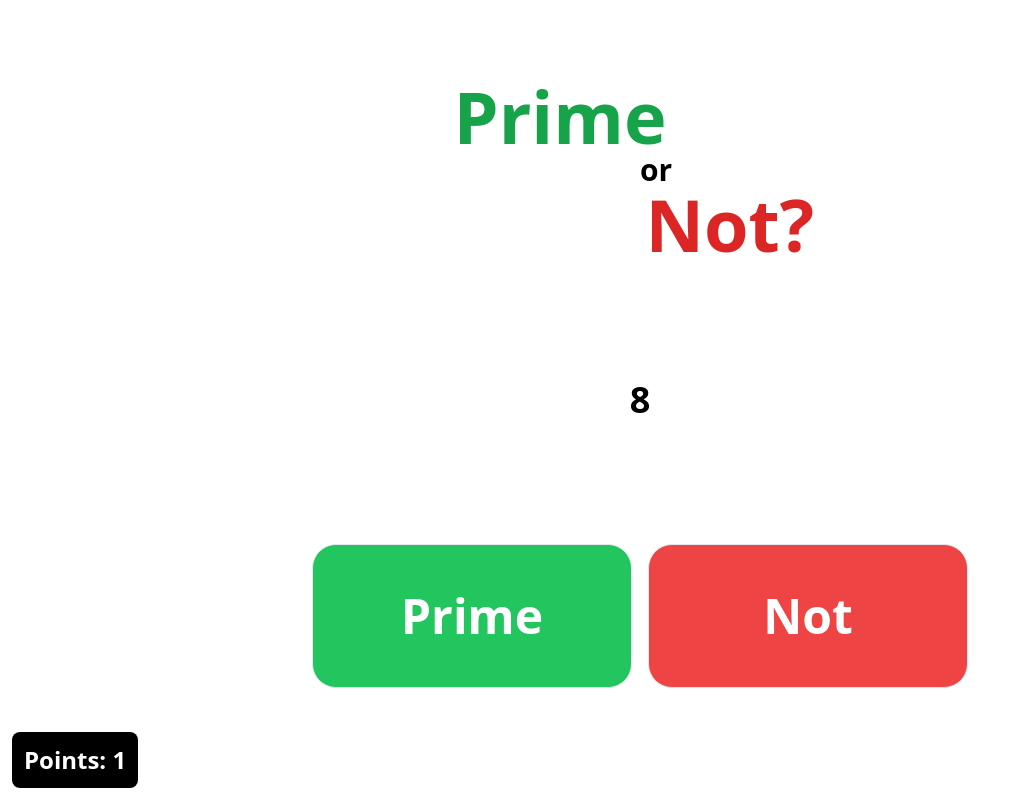
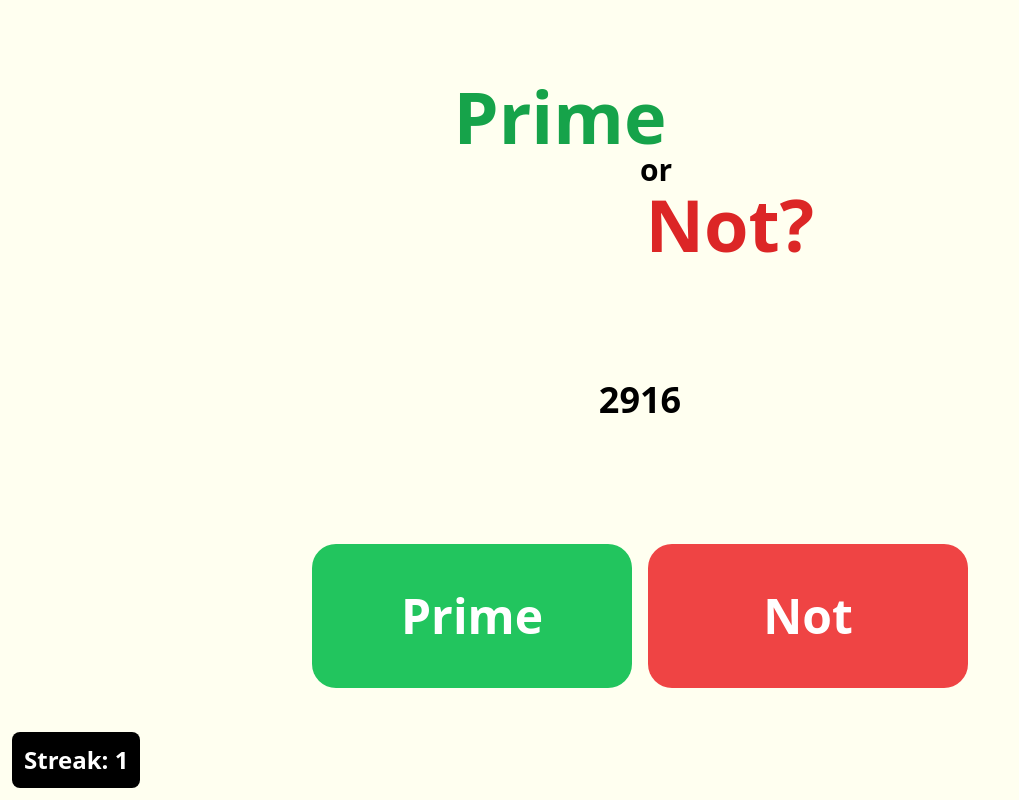
Before and after one commit to michaeltio/CendolBarneyUAS, a React (Vite) app: page /primeornot in a window 1280 px wide. Shown: the whole page, without its empty margins (0-1019 px from the left). Built offline with nearby package versions, Linux system fonts and the light colour scheme.

Commit message:
PrimeorNot selesai aja deh

```diff
--- a/src/pages/PrimeOrNot.jsx
+++ b/src/pages/PrimeOrNot.jsx
@@ -1,17 +1,19 @@
 import {useEffect, useState } from "react";
 
 function PrimeOrNot(){
+    const [cusStyles, setCusStyles] = useState({ backgroundColor: "ivory" });
     const[rand, setRand] = useState('');
-    const[points, setPoints] = useState('1')
+    const[streak, setStreak] = useState(1)
 
     useEffect(()=>{
         randomize();
     })
 
     function randomize(){
-        var temp = Math.floor(Math.random()*100);
+        var temp = Math.floor(Math.random() * 4000) + 1000;
         setRand(temp);
     }
+
 
 
     function clickPrime(){
@@ -26,7 +28,7 @@ function PrimeOrNot(){
                 }
             }
         }
-        updatePoints(correct);
+        updateStreak(correct);
     }
 
     function clickNotPrime(){
@@ -42,22 +44,29 @@ function PrimeOrNot(){
                 }
             }
         }
-        updatePoints(correct);
+        updateStreak(correct);
     }
 
-    function updatePoints(correct){
+    function updateStreak(correct){
         if(correct){
-            setPoints(prevPoints=>prevPoints*2);
+            setStreak(prevStreak=>prevStreak + 1);
+            setCusStyles({ backgroundColor: "rgba(0, 128, 0, 0.3)" });
         }
         else{
-            if(points>1){
-                setPoints(prevPoints=>prevPoints/2);
-            }
+            setStreak(1)
+            setCusStyles({ backgroundColor: "rgba(255, 0, 0, 0.3)" });
+            randomize();
         }
+
+
+        setTimeout(() => {
+        setCusStyles({ backgroundColor: "ivory", transition: "background 1s", });
+        }, 10);
     }
 
     return (
-        <div className="">
+        <div className="" >
+            <div style={cusStyles} className="absolute top-0 left-0 w-screen h-screen"/>
             <div className="title absolute top-0 left-1/2 -translate-x-1/2 mt-20">
                 <h1 className="font-bold text-6xl md:text-7xl -translate-x-20 text-green-600">Prime</h1>
                 <h1 className="font-bold text-3xl translate-x-1/2">or</h1>
@@ -67,11 +76,11 @@ function PrimeOrNot(){
                 <h3>{rand}</h3>
             </div>
             <div className="decidingDiv flex justify-center translate-y-64 mt-72">
-                <button onClick={clickPrime} className="border bg-green-500 px-3 rounded-3xl text-white font-bold w-1/4 h-36 lg:text-6xl text-3xl sm:text-4xl md:text-5xl mr-1 md:mr-2">Prime</button>
-                <button onClick={clickNotPrime} className="border bg-red-500 px-3 rounded-3xl text-white font-bold w-1/4 h-36 lg:text-6xl text-3xl sm:text-4xl md:text-5xl ml-1 md:ml-2">Not</button>
+                <button onClick={clickPrime} className="border-none bg-green-500 px-3 rounded-3xl text-white font-bold w-1/4 h-36 lg:text-6xl text-3xl sm:text-4xl md:text-5xl mr-1 md:mr-2">Prime</button>
+                <button onClick={clickNotPrime} className="border-none bg-red-500 px-3 rounded-3xl text-white font-bold w-1/4 h-36 lg:text-6xl text-3xl sm:text-4xl md:text-5xl ml-1 md:ml-2">Not</button>
             </div>
             <div className="pointsDiv absolute bottom-0 left-0 text-white font-bold bg-black p-3 rounded-lg m-3 text-md md:text-2xl">
-                <h3>Points: {points}</h3>
+                <h3>Streak: {streak}</h3>
             </div>
         </div>
     )
```
